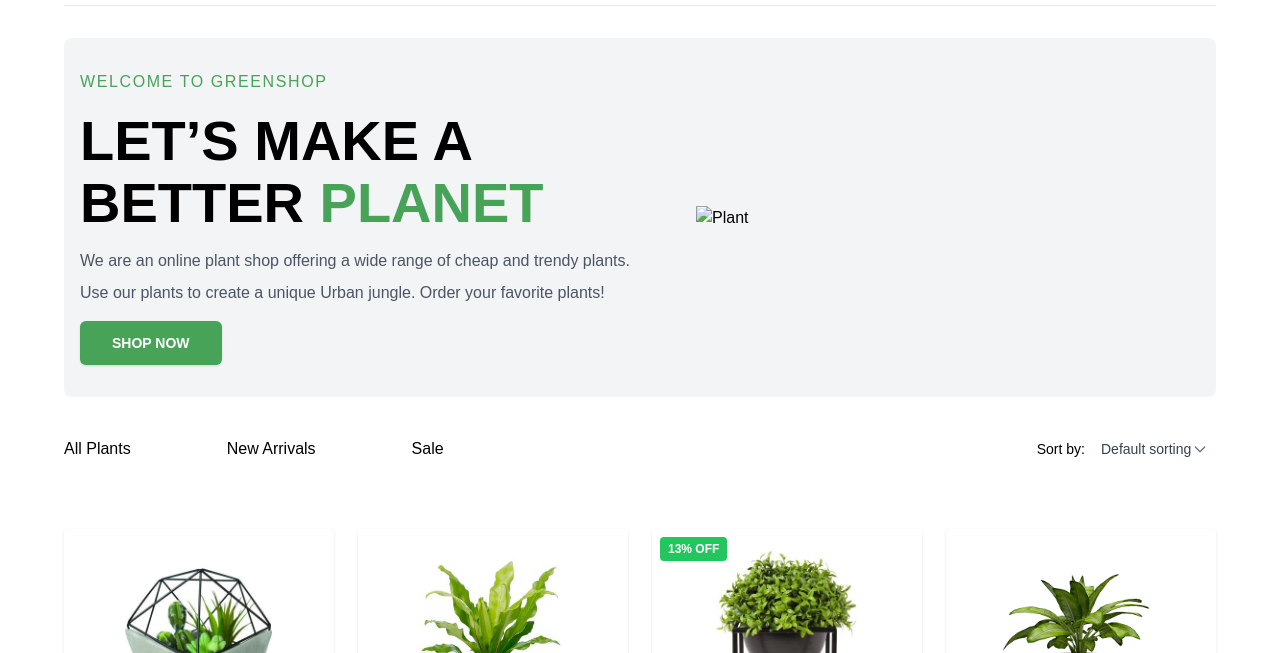
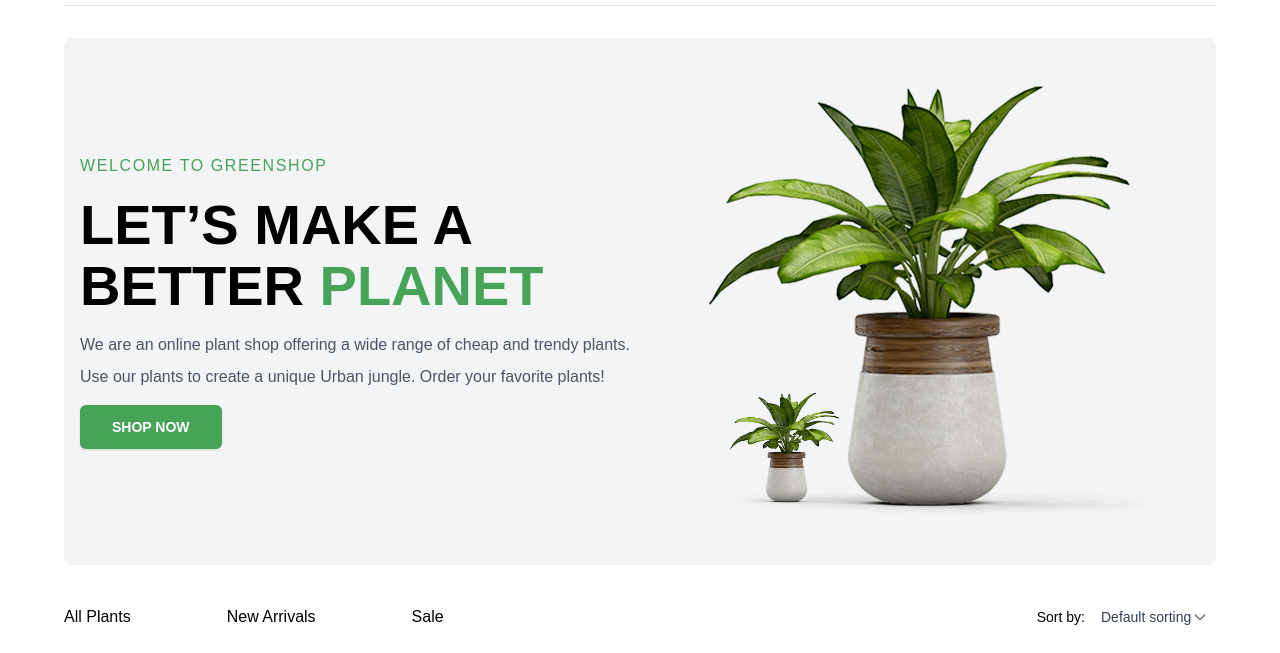
Before and after one commit to Alfi-Syahrin21/belajar-tailwind, a website: page index.html in a window 1280 px wide. Shown: the part 147-800 px from the top of the page. Drawn offline with nearby package versions, Linux system fonts and the light colour scheme; files that its build step writes are made by us from their sources; the site is published under a folder, as on GitHub Pages, so addresses that start at the root find nothing.

Commit message:
Update index.html

```diff
--- a/index.html
+++ b/index.html
@@ -81,7 +81,7 @@
     </div>
 
     <div class="flex-1 flex justify-center">
-      <img src="/image/Frame 20.png" alt="Plant" class="w-[200px] sm:w-[250px] md:w-full max-w-md" />
+      <img src="./image/Frame 20.png" alt="Plant" class="w-[200px] sm:w-[250px] md:w-full max-w-md" />
     </div>
   </section>
 
```
